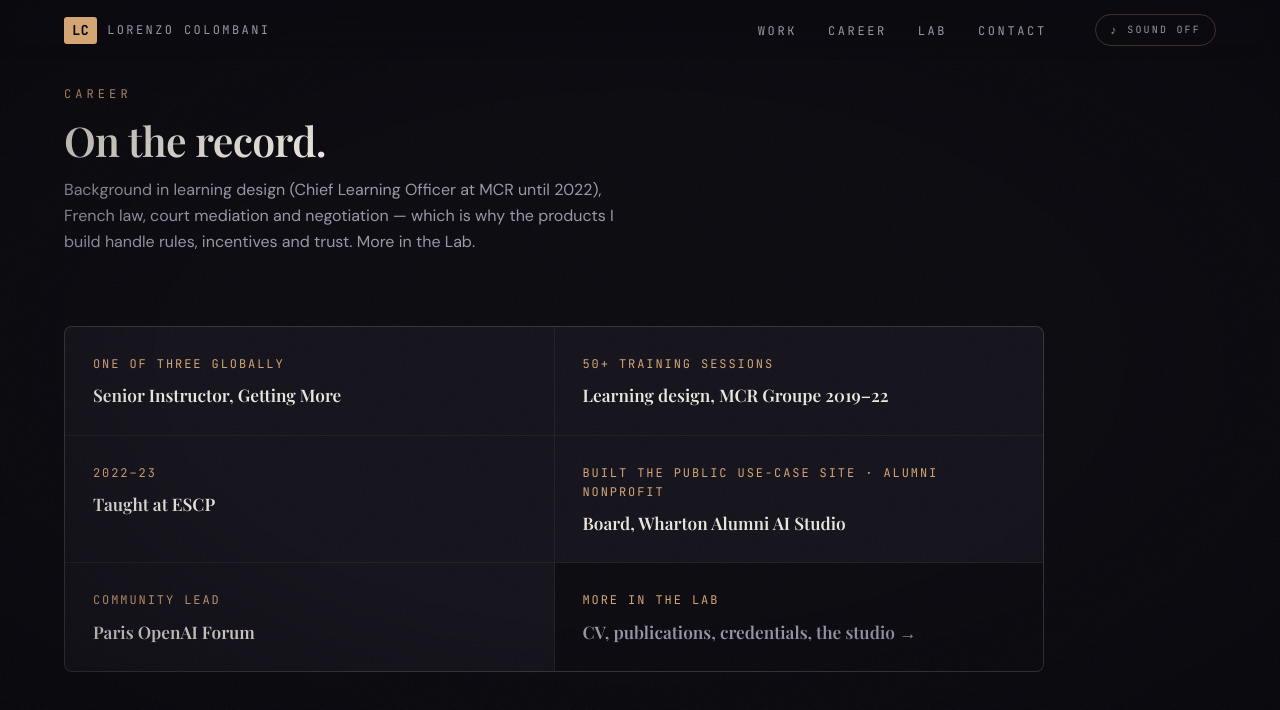
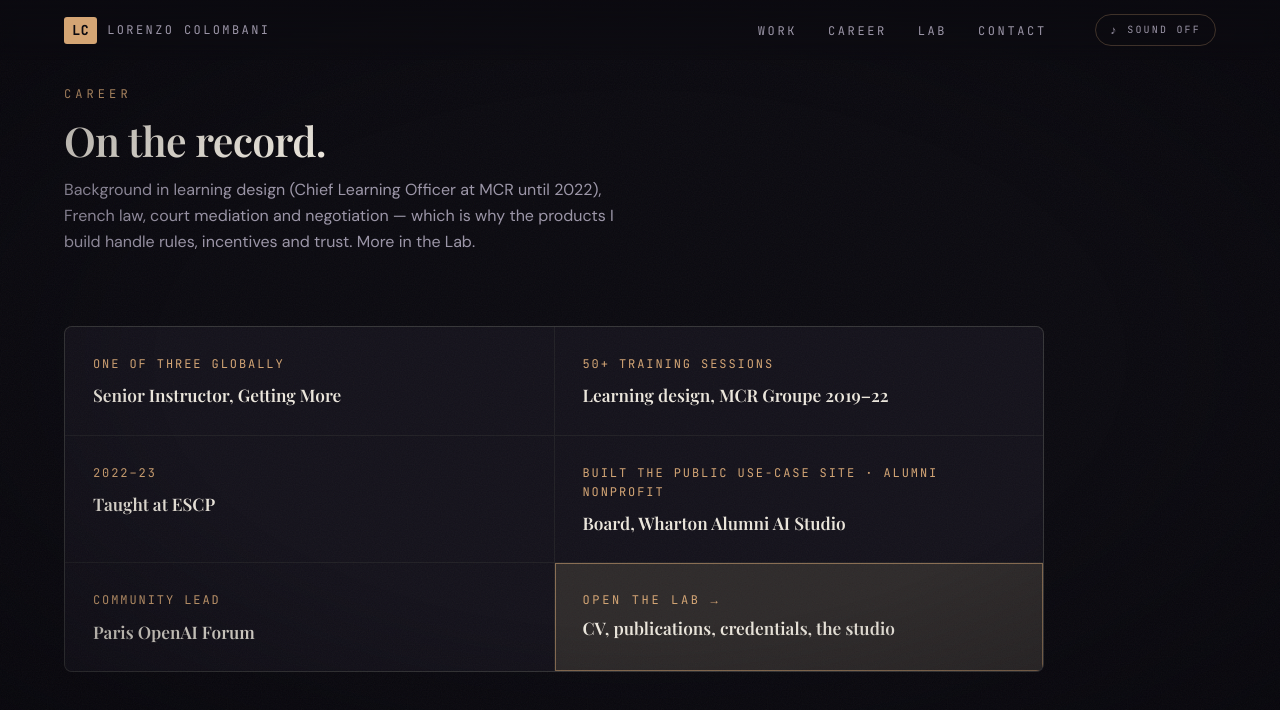
Before and after one commit to LorenzoColombani/LorenzoColombani.github.io, a plain HTML site: page index.html in a window 1280 px wide. Both pictures are taken after a click on the link "CAREER". Shown: the part 7503-8213 px from the top of the page. Drawn offline with Linux system fonts and the light colour scheme; animation ran at ten frames a second.

Commit message:
home: the Lab gets a door — the sixth Career cell is now a gold-framed button ('Open the Lab →' in the Hire-me voice, ivory sub-line, gold fill on hover). DOET finding from Lorenzo: the Lab had no signifier on the page (12px nav word + a cell styled like the five facts). Kept as a cell so the 2×3 grid stays whole
Co-Authored-By: Claude Fable 5.1 <noreply@anthropic.com>
Claude-Session: https://claude.ai/code/session_017Bu7yErm4E3iETkq7NSgKx

```diff
--- a/assets/css/main.css
+++ b/assets/css/main.css
@@ -975,3 +975,16 @@ body{font-size:clamp(16px,1.1vw,18px)}
 .creds-list{grid-template-columns:repeat(auto-fill,minmax(300px,1fr))}
 .cred-item{padding:20px 22px;gap:8px}
 .cred-name{line-height:1.4}
+
+/* ---------- 20. THE LAB DOOR 2026-09-03 — DOET: the Lab had no signifier on the home (a 12px nav word + a sixth grid cell styled
+   like the five facts). The cell is now a button: gold frame and tint, the Hire-me voice, arrow that moves. Same cell, so the
+   2×3 grid stays whole — a full-width row would have orphaned the fifth fact. ---------- */
+.proof-item.is-link{background:rgba(212,165,116,.07);box-shadow:inset 0 0 0 1px var(--gold-line-hi)}
+.proof-link{justify-content:center;gap:10px;transition:background .3s var(--ease),box-shadow .3s var(--ease)}
+.proof-cta{display:inline-flex;align-items:center;gap:10px;font:500 12px/1 var(--mono);letter-spacing:.22em;text-transform:uppercase;color:var(--gold)}
+.proof-cta-arrow{display:inline-block;transition:transform .3s var(--ease)}
+.proof-link .proof-fact{color:var(--ivory)}
+.proof-link:hover,.proof-link:focus-visible{background:var(--gold)}
+.proof-link:hover .proof-cta,.proof-link:hover .proof-fact,.proof-link:focus-visible .proof-cta,.proof-link:focus-visible .proof-fact{color:var(--stage)}
+.proof-link:hover .proof-cta-arrow{transform:translateX(4px)}
+@media (prefers-reduced-motion:reduce){.proof-cta-arrow{transition:none}}
--- a/index.html
+++ b/index.html
@@ -523,7 +523,7 @@
             <li class="proof-item"><span class="proof-meta">2022–23</span><span class="proof-fact">Taught at ESCP</span></li>
             <li class="proof-item"><span class="proof-meta">Built the public use-case site · alumni nonprofit</span><span class="proof-fact">Board, Wharton Alumni AI Studio</span></li>
             <li class="proof-item"><span class="proof-meta">Community lead</span><span class="proof-fact">Paris OpenAI Forum</span></li>
-            <li class="proof-item is-link"><a class="proof-link" href="lab/"><span class="proof-meta">More in the Lab</span><span class="proof-fact">CV, publications, credentials, the studio <span aria-hidden="true">→</span></span></a></li>
+            <li class="proof-item is-link"><a class="proof-link" href="lab/"><span class="proof-cta">Open the Lab <span class="proof-cta-arrow" aria-hidden="true">→</span></span><span class="proof-fact">CV, publications, credentials, the studio</span></a></li>
         </ul>
     </section>
 
```
